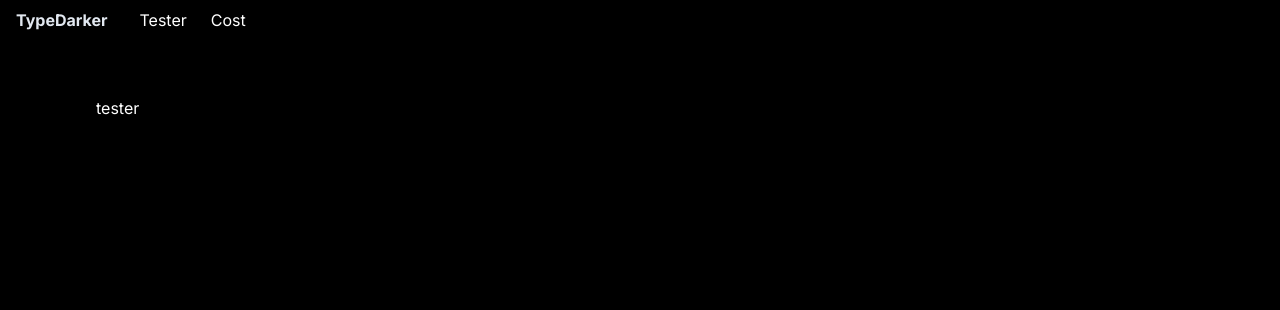
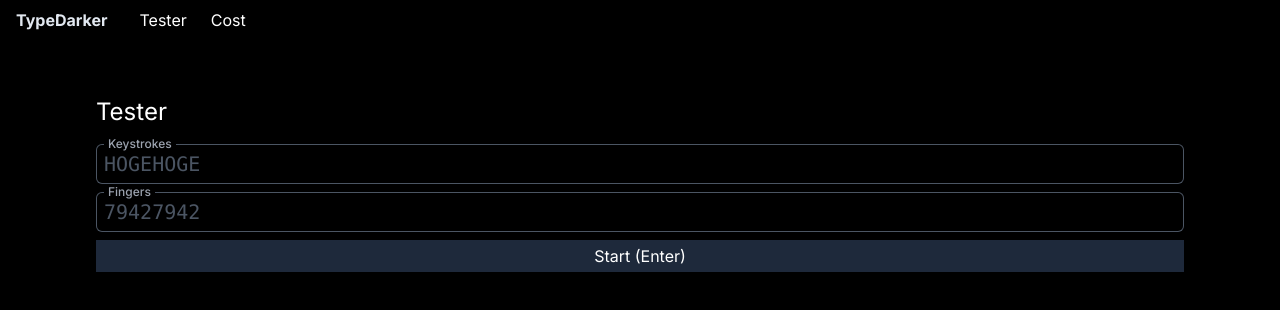
Before and after one commit to stak/typedarker, a Next.js app: page /tester in a window 1280 px wide. Shown: the top 310 px of the page. Built offline with nearby package versions, Linux system fonts and the light colour scheme.

Commit message:
feat: add tester ui

```diff
--- /dev/null
+++ b/app/tester/SetButton.tsx
@@ -0,0 +1,19 @@
+import classNames from 'classnames'
+
+type Props = {
+  isStarted: boolean
+  onClick: () => void
+}
+
+const SetButton: React.FC<Props> = ({ isStarted, onClick }) => {
+  const bgColor = isStarted ? 'bg-red-800' : 'bg-slate-800'
+  const label = isStarted ? 'Exit (Esc)' : 'Start (Enter)'
+
+  return (
+    <button type="button" className={classNames('w-full px-4 py-1', bgColor)} onClick={onClick}>
+      {label}
+    </button>
+  )
+}
+
+export default SetButton
--- /dev/null
+++ b/app/tester/TextBox.tsx
@@ -0,0 +1,28 @@
+import classNames from 'classnames'
+
+type Props = {
+  title: string
+  placeholder: string
+  className?: string
+}
+
+const TextBox: React.FC<Props> = ({ title, placeholder, className }) => {
+  return (
+    <div className={classNames('relative', className)}>
+      <label
+        htmlFor="name"
+        className="absolute -top-2 left-2 inline-block bg-black px-1 text-xs font-medium text-gray-400">
+        {title}
+      </label>
+      <input
+        type="text"
+        name="name"
+        id="name"
+        className="block w-full rounded-md border-0 py-1.5 px-2 bg-black text-gray-200 ring-1 ring-inset ring-gray-600 placeholder:text-gray-600 focus:ring-2 focus:ring-inset focus:ring-red-600 uppercase font-mono text-xl"
+        placeholder={placeholder}
+      />
+    </div>
+  )
+}
+
+export default TextBox
--- a/app/tester/page.tsx
+++ b/app/tester/page.tsx
@@ -1,5 +1,27 @@
+'use client'
 import Image from 'next/image'
+import TextBox from './TextBox'
+import SetButton from './SetButton'
+import { useState } from 'react'
 
 export default function Tester() {
-  return <main className="flex min-h-screen p-24">tester</main>
+  const [isStarted, setIsStarted] = useState(false)
+
+  return (
+    <main className="min-h-screen p-24">
+      <h2 className="mb-4 text-2xl">Tester</h2>
+      <div>
+        <form action="#" onSubmit={() => false}>
+          <TextBox title="Keystrokes" placeholder="HOGEHOGE" className="my-2" />
+          <TextBox title="Fingers" placeholder="79427942" className="my-2" />
+          <SetButton
+            isStarted={isStarted}
+            onClick={() => {
+              setIsStarted(!isStarted)
+            }}
+          />
+        </form>
+      </div>
+    </main>
+  )
 }
--- a/package.json
+++ b/package.json
@@ -13,6 +13,7 @@
     "@types/react": "18.0.38",
     "@types/react-dom": "18.0.11",
     "autoprefixer": "10.4.14",
+    "classnames": "^2.3.2",
     "eslint": "8.39.0",
     "eslint-config-next": "13.3.1",
     "next": "13.3.1",
```
Also changed, not shown: 1 other file (tests, documents, lock files or other folders).
